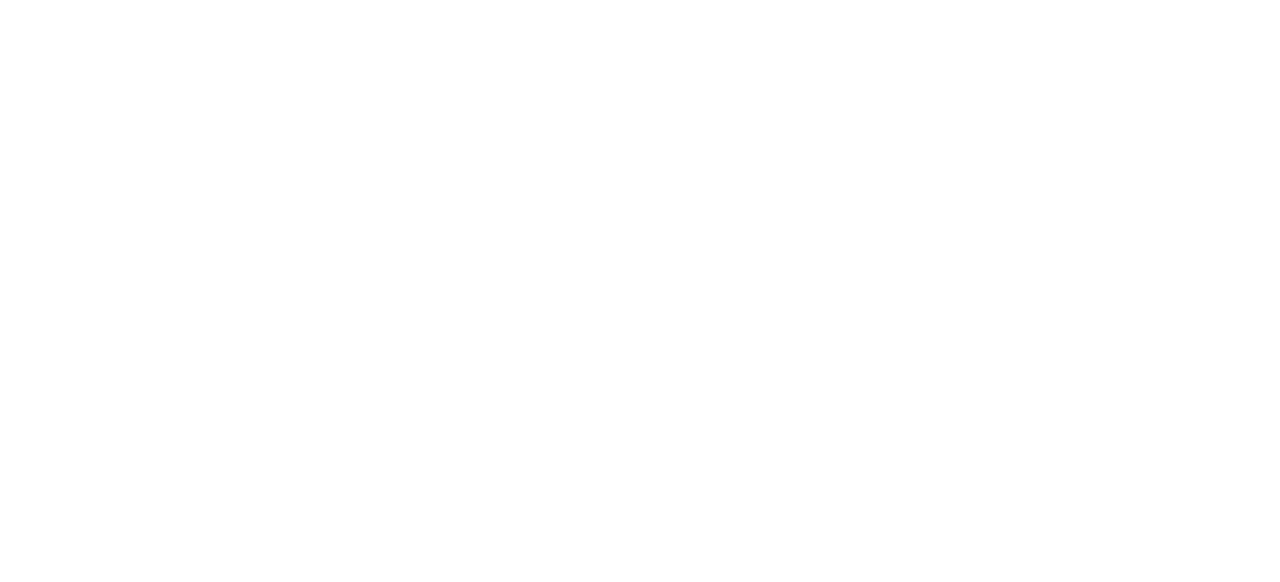
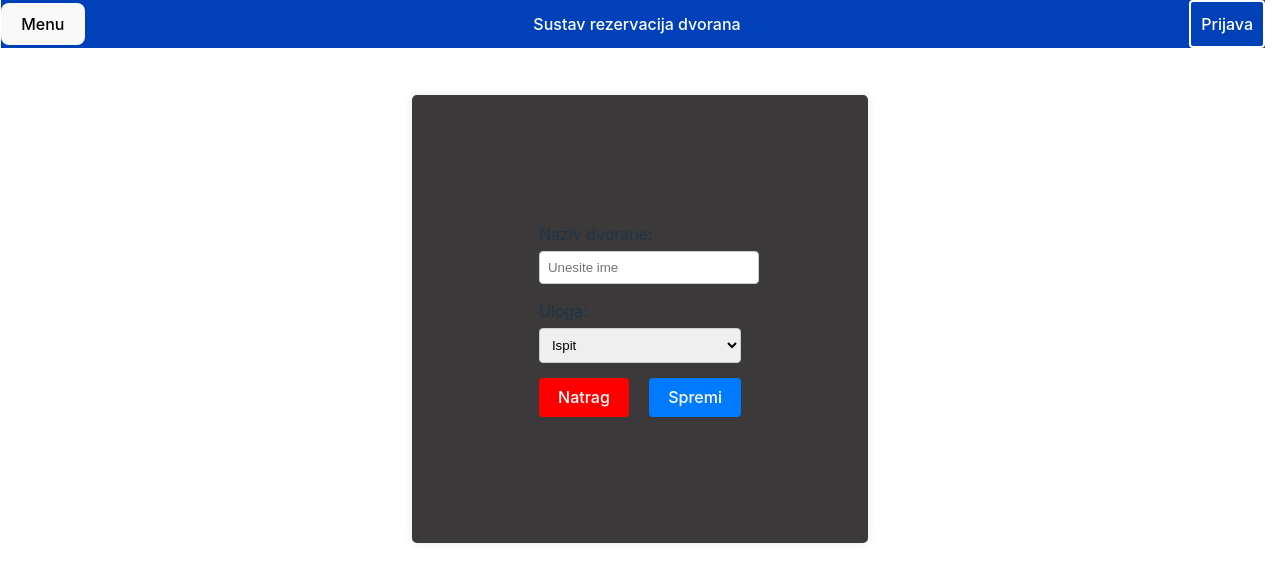
Before and after one commit to Crytonics/Sustav-rezervacija-dvorana, a React (Vite) app in the folder sustav-rezervacija-dvorana/: page /azuriranjeDvoranaAdministrator/1 in a window 1280 px wide. Before the commit this address had no page. Shown: the top 582 px of the page. Built offline with nearby package versions, Linux system fonts and the light colour scheme; no server answers.

Commit message:
Ispravak Admin_Dvorane

```diff
--- a/sustav-rezervacija-dvorana/src/App.jsx
+++ b/sustav-rezervacija-dvorana/src/App.jsx
@@ -41,7 +41,7 @@ function App() {
           <Route index element={<Pocetna />} />
           <Route path="pocetna" element={<Pocetna />} />
           <Route path="prijava" element={<Prijava />} />
-          <Route path="pojedineDvoraneSvi" element={<PojedineDvoraneSvi />} />
+          <Route path="/pojedineDvoraneSvi/:id_dvorane" element={<PojedineDvoraneSvi />} />
           <Route path="pojediniKolegijiSvi" element={<PojediniKolegijiSvi />} />
           <Route path="/PojediniKolegijiSvi/:idKolegija" element={<PojediniKolegijiSvi />} />
           <Route path="pojediniKolegijiPoStudijimaSvi" element={<PojediniKolegijiPoStudijimaSvi />} />
@@ -71,7 +71,7 @@ function App() {
           <Route path="/AzuriranjeStudijskihProgramaAdministrator/:idStudProg" element={<AzuriranjeStudijskihProgramaAdministrator />} />
           <Route path="odobravanjeTerminaDvoranaAdministrator" element={<OdobravanjeTerminaDvoranaAdministrator />} />
           <Route path="unosDvoranaAdministrator" element={<UnosDvoranaAdministrator />} />
-          <Route path="azuriranjeDvoranaAdministrator" element={<AzuriranjeDvoranaAdministrator />} />
+          <Route path="/azuriranjeDvoranaAdministrator/:id_dvorane" element={<AzuriranjeDvoranaAdministrator />} />
         </Route>
       </Routes>
     </BrowserRouter>
--- a/sustav-rezervacija-dvorana/src/pages/Administrator/AzuriranjeDvoranaAdministrator.jsx
+++ b/sustav-rezervacija-dvorana/src/pages/Administrator/AzuriranjeDvoranaAdministrator.jsx
@@ -14,14 +14,14 @@ export default function AzuriranjeDvorane() {
         navigate("/dvoraneAdministrator");
     }
 
-    const { idDvorane } = useParams()
+    const { id_dvorane } = useParams()
 
     const filteredDvorane = dvorane.filter(dvorane =>
         dvorane.naziv.toLowerCase().includes(searchTerm.toLowerCase()) ||
-        dvorane.opis.toLowerCase().includes(searchTerm.toLowerCase()) ||
-        dvorane.svrha.toLowerCase().includes(searchTerm.toLowerCase()) ||
-        dvorane.aktivan.toLowerCase().includes(searchTerm.toLowerCase())
+        dvorane.svrha.toLowerCase().includes(searchTerm.toLowerCase())
     );
+
+
 
 
     useEffect(() => {
@@ -30,11 +30,12 @@ export default function AzuriranjeDvorane() {
             const headers = { Authorization: `Bearer ${token}` };
 
             try {
-                const response = await axios.get(`http://localhost:3000/api/dvorane/${idDvorane}`, { headers });
+                const response = await axios.get(`http://localhost:3000/api/pojed_dvorane/${id_dvorane}`, { headers });
                 setDvorane(response.data);
             } catch (error) {
                 console.log("Greška prilikom dohvata podataka:", error);
             }
+            console.log(id_dvorane);
         }
 
         fetchInitialData();
@@ -43,11 +44,9 @@ export default function AzuriranjeDvorane() {
     const spremi_podatke = (event) => {
         event.preventDefault();
         const naziv = event.target.naziv.value;
-        const opis = event.target.opis.value;
         const svrha = event.target.svrha.value;
-        const aktivan = event.target.aktivan.checked;
 
-        const userData = { naziv, opis, svrha, aktivan };
+        const userData = { naziv, svrha };
 
         posalji_podatke(userData);
     }
@@ -56,7 +55,7 @@ export default function AzuriranjeDvorane() {
         const token = localStorage.getItem("token");
         const headers = { Authorization: `Bearer ${token}` };
         try {
-            const response = await axios.put(`http://localhost:3000/api/dvorane/${idDvorane}`, userData, {headers});
+            const response = await axios.put(`http://localhost:3000/api/azuriranjeDvorane/${id_dvorane}`, userData, {headers});
         } catch (error) {
             console.log("Greška prilikom ažuriranja dvorane:", error);
         }
@@ -64,24 +63,32 @@ export default function AzuriranjeDvorane() {
         navigate("/dvoraneAdministrator");
     }
 
+    const uloga = filteredDvorane.length > 0 ? filteredDvorane[0].svrha : '';
+
     return (
-        <div className="unos-dvorane-container">
+        <div className="unos-korisnika-container">
         <form className="login-form" onSubmit={spremi_podatke}>
             <div className="form-group">
                 <label htmlFor="naziv">Naziv dvorane: </label>
-                <input type="text" id="naziv" name="naziv" placeholder={dvorane.naziv || 'Unesite naziv'} required />
+                <input type="text" id="naziv" name="naziv" placeholder={filteredDvorane.length > 0 ? filteredDvorane[0].naziv : 'Unesite ime'} required />
             </div>
             <div className="form-group">
-                <label htmlFor="opis">Opis: </label>
-                <input type="text" id="opis" name="opis" placeholder={dvorane.opis || 'Unesite opis'} required />
-            </div>
-            <div className="form-group">
-                <label htmlFor="svrha">Svrha: </label>
-                <input type="text" id="svrha" name="svrha" placeholder={dvorane.svrha || 'Unesite svrhu'} required />
-            </div>
-            <div className="form-group">
-                <label htmlFor="aktivan">Aktivan: </label>
-                <input type="checkbox" id="aktivan" name="aktivan" defaultChecked={dvorane.aktivan} />
+                <label htmlFor="svrha">Uloga: </label>
+                <select id="svrha" name="svrha" required>
+                    {uloga === "predavanje" ? (
+                        <>
+                        <option value="predavanje">Predavanje</option>
+                        <option value="ispit">Ispit</option>
+
+                        </>
+                    ) : (
+                        <>
+                        <option value="ispit">Ispit</option>
+                        <option value="predavanje">Predavanje</option>
+                        </>
+                    )}
+
+                </select>
             </div>
             <button type="button" onClick={natrak_stisnuto}>Natrag</button>
             <button type="submit">Spremi</button>
--- a/sustav-rezervacija-dvorana/src/pages/Administrator/DvoraneAdministrator.jsx
+++ b/sustav-rezervacija-dvorana/src/pages/Administrator/DvoraneAdministrator.jsx
@@ -1,23 +1,48 @@
-import React, { useState } from 'react';
+import React, { useState, useEffect } from 'react';
 import { Link, NavLink, Outlet, useNavigate } from "react-router-dom";
+import axios from 'axios';
 
 export default function DvoraneAdministrator() {
 
     const [searchTerm, setSearchTerm] = useState('');
 
-    const [programs, setPrograms] = useState([
-        { id: 1, naziv: 'Dvorana 1', kat: '1. Kat'},
-        { id: 2, naziv: 'Dvorana 2', kat: '2. Kat'},
-        { id: 3, naziv: 'Dvorana 3', kat: '3. Kat'},
+    const [dvorane, setDvorane] = useState([]);
+
+    const [stupci, setStupci] = useState([
+        {
+            name: "naziv",
+            required: true,
+            label: "Naziv",
+            align: "left",
+            field: "naziv",
+            sortable: true,
+        },
+        {
+            name: "svrha",
+            required: true,
+            label: "Svrha",
+            align: "left",
+            field: "svrha",
+            sortable: true,
+        },
+        {
+            name: "funkcije",
+            label: "Funkcije",
+            align: "center",
+        },
     ]);
 
     const handleSearchChange = (event) => {
         setSearchTerm(event.target.value);
     };
 
-    const filteredPrograms = programs.filter(program =>
-        program.naziv.toLowerCase().includes(searchTerm.toLowerCase()) ||
-        program.kat.toLowerCase().includes(searchTerm.toLowerCase())
+    const filteredDvorane = dvorane.filter(dvorana =>
+        dvorana.naziv.toLowerCase().includes(searchTerm.toLowerCase()) ||
+        dvorana.svrha.toLowerCase().includes(searchTerm.toLowerCase())
+    );
+
+    const filteredStupci = stupci.filter(stupc =>
+        stupc.name.toLowerCase().includes(searchTerm.toLowerCase())
     );
 
     const navigate = useNavigate();
@@ -26,12 +51,45 @@ export default function DvoraneAdministrator() {
         navigate("/unosDvoranaAdministrator");
     }
 
-    const vidi_stisnuto = () => {
-        navigate("/pojedineDvoraneSvi");
+    const vidi_stisnuto = (id_dvorane) => {
+        navigate(`/pojedineDvoraneSvi/${id_dvorane}`);
     }
 
-    const uredi_stisnuto = () => {
-        navigate("/azuriranjeDvoranaAdministrator");
+    const uredi_stisnuto = async (id_dvorane) => {
+        navigate(`/azuriranjeDvoranaAdministrator/${id_dvorane}`);
+    }
+
+    useEffect(() => {
+        async function fetchInitialData() {
+            // Get the JWT token from local storage
+            const token = localStorage.getItem("token");
+
+            // Set up the request headers to include the JWT token
+            const headers = { Authorization: `Bearer ${token}` };
+
+            dohvatiDvorane(headers);
+        }
+
+        fetchInitialData();
+    }, []);
+
+    const dohvatiDvorane = async (headers) => {
+        try {
+            const response = await axios.get("http://localhost:3000/api/dvorane", {headers});
+            setDvorane(response.data);
+        } catch (error) {
+            console.log("Greška prilikom dohvata korisnika:", error);
+        }
+    }
+
+    const obrisiKorisnika = async (id_dvorane) => {
+        const token = localStorage.getItem("token");
+        const headers = { Authorization: `Bearer ${token}` };
+        if(window.confirm('Jeste li sigurni da želite obrisati korisnika?')) {
+            const response = await axios.put("http://localhost:3000/api/onemoguciDvoranu/" + id_dvorane, null, {headers}); //null zbog PUT 'payloada'
+            const response2 = await axios.get("http://localhost:3000/api/dvorane", {headers});
+            setDvorane(response2.data);
+        }
     }
 
     return (
@@ -55,20 +113,22 @@ export default function DvoraneAdministrator() {
             <table>
                 <thead>
                     <tr>
-                        <th>Naziv</th>
-                        <th>Kat</th>
-                        <th>Funkcije</th>
+                        {filteredStupci.length > 0 &&
+                            filteredStupci.map(stupc => (
+                                <th key={stupc.label}>{stupc.label}</th>
+                            ))
+                        }
                     </tr>
                 </thead>
                 <tbody>
-                   {filteredPrograms.map((program) => (
-                        <tr key={program.id}>
-                            <td>{program.naziv}</td>
-                            <td>{program.kat}</td>
+                    {filteredDvorane.map((dvorana, index) => (
+                        <tr key={index}>
+                            <td>{dvorana.naziv}</td>
+                            <td>{dvorana.svrha}</td>
                             <td>
-                                <button className="gumb_vidi" onClick={vidi_stisnuto}>Vidi</button>
-                                <button className="gumb_uredi" onClick={uredi_stisnuto}>Uredi</button>
-                                <button className="gumb_obriši">Izbriši</button>
+                                <button className="gumb_vidi" onClick={() => vidi_stisnuto(dvorana.id_dvorane)}>Vidi</button>
+                                <button className="gumb_uredi" onClick={() => uredi_stisnuto(dvorana.id_dvorane)}>Uredi</button>
+                                <button className="gumb_obriši" onClick={() => obrisiKorisnika(dvorana.id_dvorane)}>Izbriši</button>
                             </td>
                         </tr>
                     ))}
--- a/sustav-rezervacija-dvorana/src/pages/Administrator/UnosDvoranaAdministrator.jsx
+++ b/sustav-rezervacija-dvorana/src/pages/Administrator/UnosDvoranaAdministrator.jsx
@@ -13,12 +13,10 @@ export default function UnosDvoranaAdministrator() {
     const spremi_podatke = (event) => {
         event.preventDefault(); // Prevent the default form submission behavior
         const naziv = event.target.naziv.value;
-        const opis = event.target.opis.value;
         const svrha = event.target.svrha.value;
-        const aktivan = event.target.aktivan.value;
 
 
-        const userData = { naziv, opis, svrha, aktivan };
+        const userData = { naziv, svrha };
 
         posalji_podatke(userData);
     }
@@ -31,8 +29,8 @@ export default function UnosDvoranaAdministrator() {
         } catch (error) {
             console.log("Greška prilikom dohvata dvorana:", error);
         }
-        window.alert('Dvorana je  uspješno dodana.')
-        navigate("/listaDvoranaAdministrator");
+        window.alert('Dvorana je uspješno dodana.')
+        navigate("/dvoraneAdministrator");
     }
 
     return (
@@ -43,40 +41,15 @@ export default function UnosDvoranaAdministrator() {
                 <input type="text" id="naziv" name="naziv" required />
             </div>
             <div className="form-group">
-                <label htmlFor="Opis">Opis: </label>
-                <input type="text" id="opis" name="opis" required />
+                <label htmlFor="svrha">Uloga: </label>
+                <select id="svrha" name="svrha" required>
+                    <option value="predavanje">Predavanje</option>
+                    <option value="ispit">Ispit</option>
+                </select>
             </div>
-            <div className="form-group">
-                <label htmlFor="svrha">Svrha: </label>
-                <input type="text" id="svrha" name="svrha" required />
-            </div>
-            <div className="form-group">
-                <label htmlFor="aktivan">Aktivna: </label>
-                <input type="text" id="aktivan" name="aktivan" required />
-            </div>
-
             <button type="button" onClick={natrak_stisnuto}>Natrag</button>
             <button type="submit">Spremi</button>
         </form>
     </div>
     )
 }
-
-
-   /* return (
-        <div className="unos-korisnika-container">
-        <form className="login-form">
-            <div className="form-group">
-                <label htmlFor="naziv">Naziv dvorane: </label>
-                <input type="text" id="naziv" name="naziv" required />
-            </div>
-            <div className="form-group">
-                <label htmlFor="opis">Opis dvorane: </label>
-                <input type="text" id="opis" name="opis" required />
-            </div>
-            <button type="button" onClick={natrak_stisnuto}>Natrag</button>
-            <button type="submit">Spremi</button>
-        </form>
-    </div>
-    )
-} */
```
